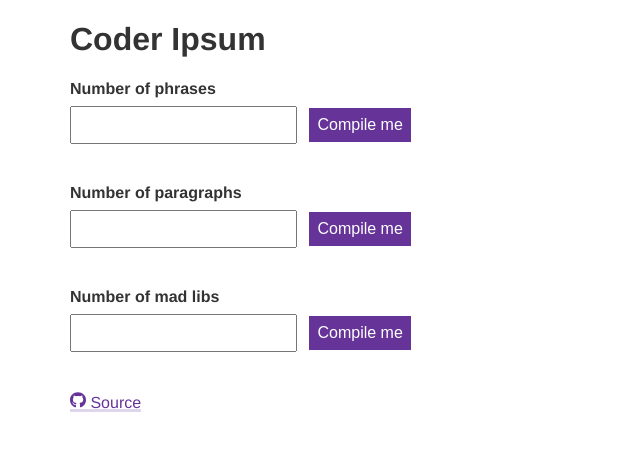
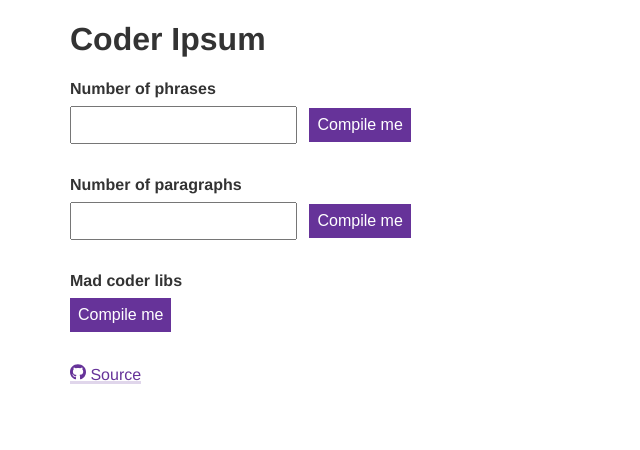
Before and after one commit to siakaramalegos/coder-ipsum, a website built with webpack: page src/index.html in a window 1280 px wide. Shown: the whole page, without its empty margins (0-640 px from the left). Built offline with nearby package versions, Linux system fonts and the light colour scheme.

Commit message:
Make mad coder libs only one sentence output

```diff
--- a/package.json
+++ b/package.json
@@ -10,7 +10,7 @@
   "author": "Sia Karamalegos",
   "license": "MIT",
   "dependencies": {
-    "coder-ipsum": "^1.1.0"
+    "coder-ipsum": "^1.1.1"
   },
   "devDependencies": {
     "clean-webpack-plugin": "^2.0.1",
--- a/src/index.html
+++ b/src/index.html
@@ -37,8 +37,7 @@
 
     <form id="madlibs-form">
       <label>
-        Number of mad libs<br />
-        <input name="madlibs-count" id="madlibs-count" type="number" />
+        Mad coder libs<br />
       </label>
       <button>Compile me</button>
     </form>
--- a/src/index.js
+++ b/src/index.js
@@ -41,8 +41,7 @@ document.getElementById('paragraph-form').onsubmit = function (e) {
 
 document.getElementById('madlibs-form').onsubmit = function (e) {
   e.preventDefault()
-  const count = parseInt(document.getElementById('madlibs-count').value, 10)
-  const paragraphNodes = getMadLibParagraphElements(count)
+  const paragraphNodes = getMadLibParagraphElements(1)
   const outputContainer = document.querySelector('#madlibs-output')
 
   // Clear output and then replace with new paragraphs
--- a/src/style.css
+++ b/src/style.css
@@ -56,7 +56,7 @@ button {
   border: none;
   color: white;
   font-size: 1em;
-  margin: 0 8px;
+  margin: 8px 8px 0 0;
   padding: 8px;}
 button:hover {
   background-color: #7547a3;}
@@ -64,7 +64,7 @@ button:hover {
 /* inputs */
 input {
   font-size: 1em;
-  margin: 8px 0;
+  margin: 8px 8px 0 0;
   padding: 8px;}
 label {
   font-weight: 700;
```
